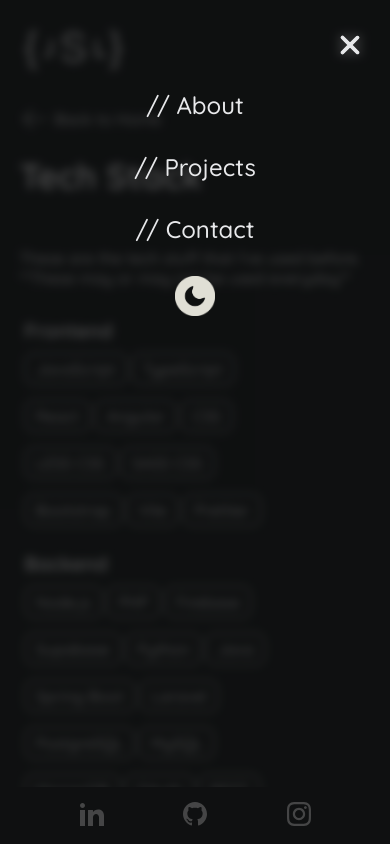
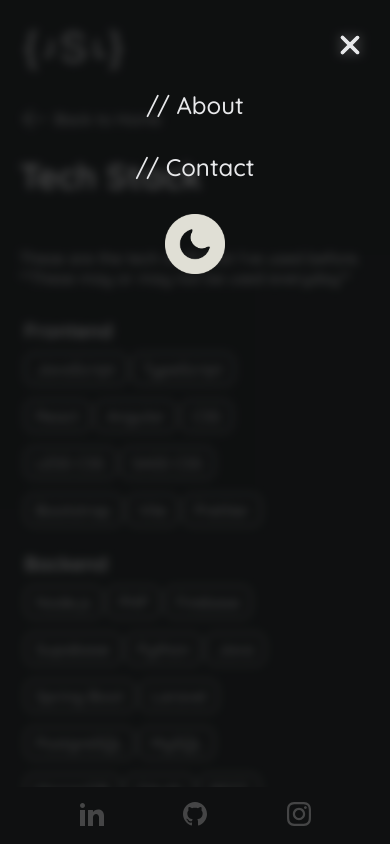
Before and after one commit to bocyej/portfolio, a React (Vite) app: page /tech-stack in a window 390 px wide. Both pictures are taken after a click on the link 350 px from the left and 49 px from the top of the page. Shown: the top 844 px of the page. Built offline with nearby package versions, Linux system fonts and the light colour scheme.

Commit message:
fix icon color, change theme functionality, scroll to area

```diff
--- a/src/components/MobileNavbar.tsx
+++ b/src/components/MobileNavbar.tsx
@@ -1,30 +1,69 @@
+import { useEffect } from "react";
 import mobileToggleLogo from "../assets/photos/light-mode.png";
-import { hideMobileNavModal, } from "../utils/script";
+import { hideMobileNavModal, switchTheme } from "../utils/script";
 import CloseIcon from "./icons/Close";
 
 const MobileNavBar = () => {
+  useEffect(() => {
+    switchTheme();
+  });
+
+  const handleToggleTheme = () => {
+    document.body.classList.toggle("light-mode");
+    document.body.classList.toggle("dark-mode");
+    switchTheme();
+  };
+
   const toggleMobileModal = () => {
     hideMobileNavModal();
+  };
+
+  const scrollToAboutArea = () => {
+    const scrollTarget = document.getElementById("about");
+
+    if (scrollTarget) {
+      const scrollOffset = scrollTarget.getBoundingClientRect();
+      const topElement = scrollOffset.top + window.scrollY;
+      const scrollToPosition = topElement - 25;
+
+      window.scrollTo({
+        top: scrollToPosition,
+        behavior: "smooth",
+      });
+    }
+  };
+
+  const scrollToContactArea = () => {
+    const scrollTarget = document.getElementById("contact");
+
+    if (scrollTarget) {
+      const scrollOffset = scrollTarget.getBoundingClientRect();
+      const topElement = scrollOffset.top + window.scrollY;
+      const scrollToPosition = topElement - 25;
+
+      window.scrollTo({
+        top: scrollToPosition,
+        behavior: "smooth",
+      });
+    }
   };
 
   return (
     <>
       <div id="mobile-nav-modal">
         <div className="modal-content">
-          <a href="#" onClick={toggleMobileModal} className="close-icon">
+          <a onClick={toggleMobileModal} className="close-icon">
             <CloseIcon />
           </a>
           <ul>
             <li>
-              <a href="#about">// About</a>
+              <a onClick={scrollToAboutArea}>// About</a>
             </li>
             <li>
-              <a href="#projects">// Projects</a>
+              <a onClick={scrollToContactArea}>// Contact</a>
             </li>
             <li>
-              <a href="#contact">// Contact</a>
-            </li>
-            <li>
+              <a onClick={handleToggleTheme}>
                 <div id="toggleThemeButtonModal">
                   <img
                     id="toggle-theme-logo"
@@ -33,6 +72,7 @@ const MobileNavBar = () => {
                     className="toggle-theme-logo-modal"
                   />
                 </div>
+              </a>
             </li>
           </ul>
         </div>
```
Lines whose indentation alone changed are shown as unchanged.
